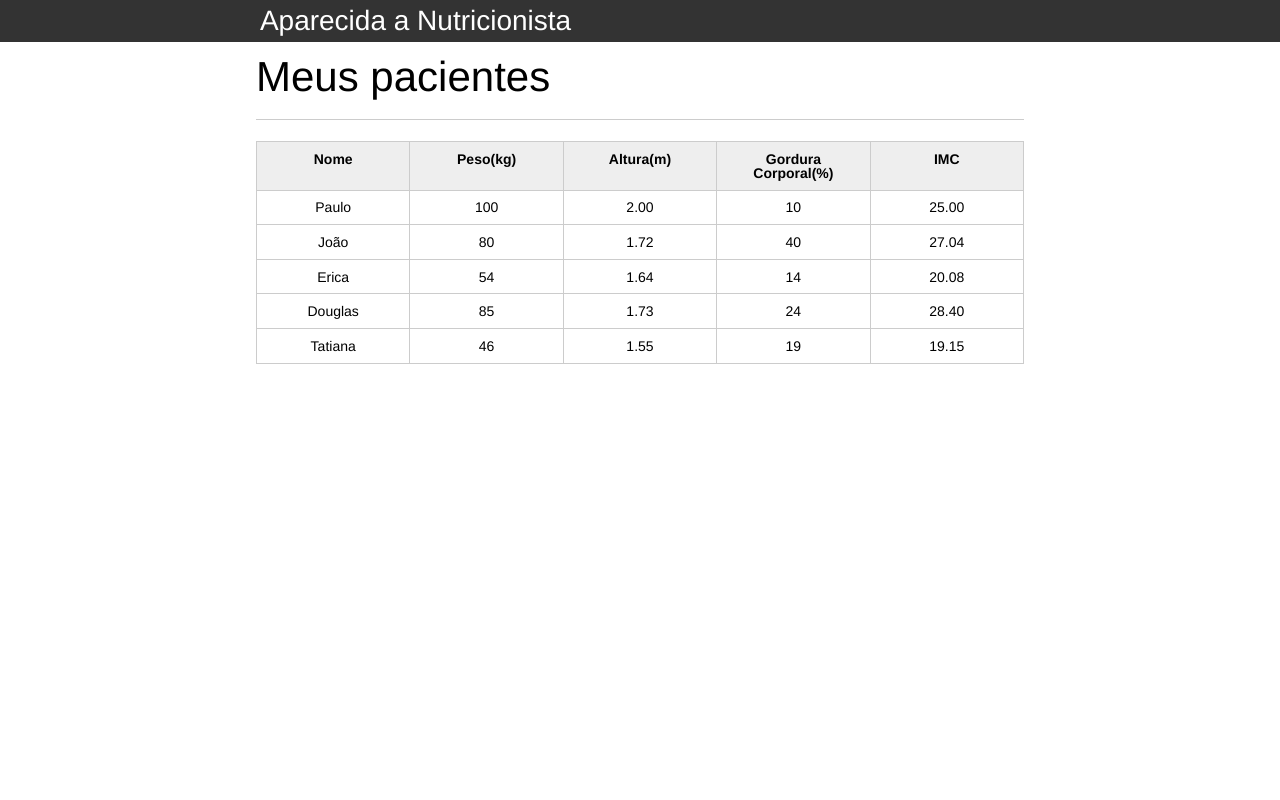
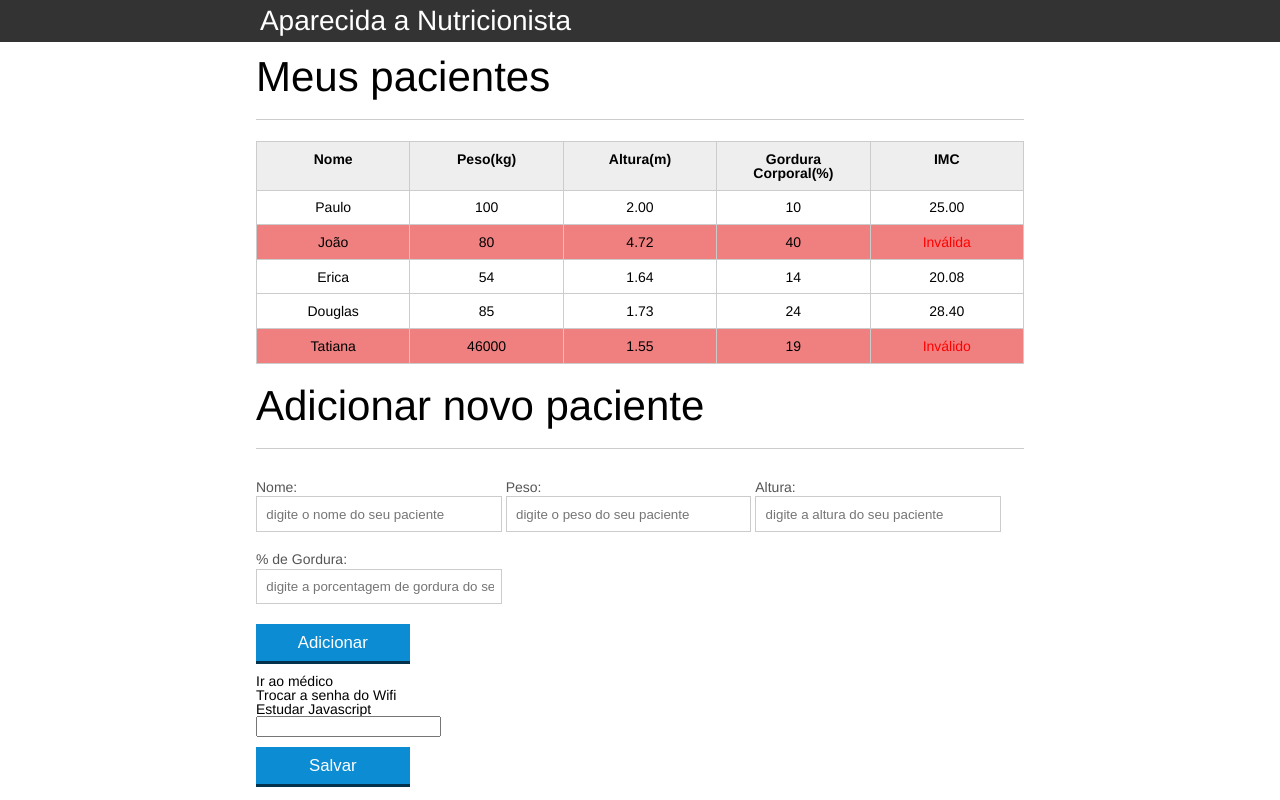
Before and after one commit to supertuxalone/JavaScript-Progr.LinguagemWeb-SENAI-CIMATEC, a plain HTML site: page index.html in a window 1280 px wide. Drawn offline with Linux system fonts and the light colour scheme.

```diff
--- a/css/index.css
+++ b/css/index.css
@@ -132,3 +132,7 @@ button[disabled=disabled], button:disabled {
 .campo-invalido{
 	border: 1px solid red;
 }
+
+.paciente-invalido{
+	background-color: lightcoral;
+}
--- a/index.html
+++ b/index.html
@@ -1,5 +1,6 @@
 <!DOCTYPE html>
 <html lang="pt-br">
+
 <head>
 	<meta charset="UTF-8">
 	<title>Aparecida Nutrição</title>
@@ -8,6 +9,7 @@
 	<link rel="stylesheet" type="text/css" href="css/index.css">
 
 </head>
+
 <body>
 
 	<header>
@@ -40,7 +42,7 @@
 					<tr class="paciente">
 						<td class="info-nome">João</td>
 						<td class="info-peso">80</td>
-							<td class="info-altura">1.72</td>
+						<td class="info-altura">4.72</td>
 						<td class="info-gordura">40</td>
 						<td class="info-imc">0</td>
 					</tr>
@@ -62,7 +64,7 @@
 					</tr>
 					<tr class="paciente">
 						<td class="info-nome">Tatiana</td>
-							<td class="info-peso">46</td>
+						<td class="info-peso">46000</td>
 						<td class="info-altura">1.55</td>
 						<td class="info-gordura">19</td>
 						<td class="info-imc">0</td>
@@ -72,6 +74,47 @@
 
 		</section>
 	</main>
+	<!-- ... -->
+	<section class="container">
+		</br>
+		<h2 id="titulo-form">Adicionar novo paciente</h2>
+		<form id="form-adiciona">
+			<div>
+				<div class="grupo">
+					<label for="nome">Nome:</label>
+					<input id="nome" name="nome" type="text" placeholder="digite o nome do seu paciente" class="campo">
+				</div>
+				<div class="grupo">
+					<label for="peso">Peso:</label>
+					<input id="peso" name="peso" type="text" placeholder="digite o peso do seu paciente"
+						class="campo campo-medio">
+				</div>
+				<div class="grupo">
+					<label for="altura">Altura:</label>
+					<input id="altura" name="altura" type="text" placeholder="digite a altura do seu paciente"
+						class="campo campo-medio">
+				</div>
+				<div class="grupo">
+					<label for="gordura">% de Gordura:</label>
+					<input id="gordura" type="text" placeholder="digite a porcentagem de gordura do seu paciente"
+						class="campo campo-medio">
+				</div>
+				<button id="adicionar-paciente" class="botao bto-principal">Adicionar</button>
+				<!-- <input class="frase"><button class="botao">Copiar</button><span class="copia"></span>-->
+
+				<ul class="afazeres">
+					<li>Ir ao médico</li>
+					<li>Trocar a senha do Wifi</li>
+					<li>Estudar Javascript</li>
+				</ul>
+				<form class="adicionar-tarefa">
+					<input type="text" name="tarefa">
+					<button id="botao-adicionar">Salvar</button>
+				</form>
+			</div>
+		</form>
+	</section>
 	<script src="js/principal.js"></script>
 </body>
+
 </html>
--- a/js/principal.js
+++ b/js/principal.js
@@ -6,7 +6,7 @@ var result = document.querySelectorAll(".paciente");
 
 //atraves do for vare os resultados obtidos
 for (var i = 0; i < result.length; i++) {
-    //console.log(result.length); = 5
+  //console.log(result.length); = 5
   var paciente = result[i];
   var tdpeso = paciente.querySelector(".info-peso");
   var peso = tdpeso.textContent;
@@ -19,18 +19,20 @@ for (var i = 0; i < result.length; i++) {
   var alturaValidade = true;
 
   //CONDICIONAMENTO DE PESO E ALTURA, PARQ QUE ASSIM POSSA CALCULAR O IMC
-  if ((peso <= 0 || peso >= 1000)) {
+  if (peso <= 0 || peso >= 1000) {
     console.log("Peso Inválido");
     pesoValidade = false;
     imclinha.textContent = "Inválido";
     imclinha.style.color = "red";
+    paciente.classList.add("paciente-invalido");
   }
 
-  if ((altura <= 0 || altura >= 3.00)) {
+  if (altura <= 0 || altura >= 3.0) {
     console.log("Altura Invalida");
     alturaValidade = false;
     imclinha.textContent = "Inválida";
     imclinha.style.color = "red";
+    paciente.classList.add("paciente-invalido");
   }
 
   if (pesoValidade && alturaValidade) {
@@ -38,3 +40,57 @@ for (var i = 0; i < result.length; i++) {
     imclinha.textContent = imc.toFixed(2);
   }
 }
+
+//EVENTO DE CLIQUE
+/* titulo.addEventListener("click", mostraMesagem);
+function mostraMesagem(){
+  console.log("Clicou na Mensagem");
+} */
+
+//EVENTO DE QUE ESCUTA OS CLIQUES NO BOTÃO ADICIONAR DO HTML
+var botaoAdicionar = document.querySelector("#adicionar-paciente");
+botaoAdicionar.addEventListener("click", function (event) {
+  //função faz exatamente o que seu nome diz, prevenindo o comportamento padrão do evento
+  event.preventDefault();
+  console.log("Botão acionado");
+});
+
+
+
+/* ###################################################################################
+ *//*
+  //MARIA
+  var botao = document.querySelector('#adicionar-paciente');
+
+  function botaoHandler() {
+
+      alert('Botão clicado');
+  } */
+//Como a função não retorna nada, o código que será executado será igual a nada quando o botão for clicado
+//botao.addEventListener('click', botaoHandler);
+
+/* ###########################################################################*/
+//COPIAR O CONTEUDO DO IMPUT E COLAR NO SPAN
+/* var inputFrase = document.querySelector(".frase");
+var botao = document.querySelector(".botao");
+var copia = document.querySelector(".copia");
+
+function botaoHandler() {
+  // não sabe o que fazer aqui!
+  copia.textContent = inputFrase.valeu;
+  // inputFrase.textContent = '';
+}
+botao.addEventListener("click", botaoHandler); */
+
+/*###########################################################################
+  JESSICA QUE ADICIONAR SUAS TAREFAS
+*/
+
+// Javascript
+var form = document.querySelector('.adicionar-tarefa');
+var botao = document.querySelector('#botao-adicionar');
+botao.addEventListener("click", function(event){
+    event.preventDefault();
+    console.log(form.tarefa.value);
+    //Código para adicionar na lista de tarefas
+});
```
Lines whose indentation alone changed are shown as unchanged.
